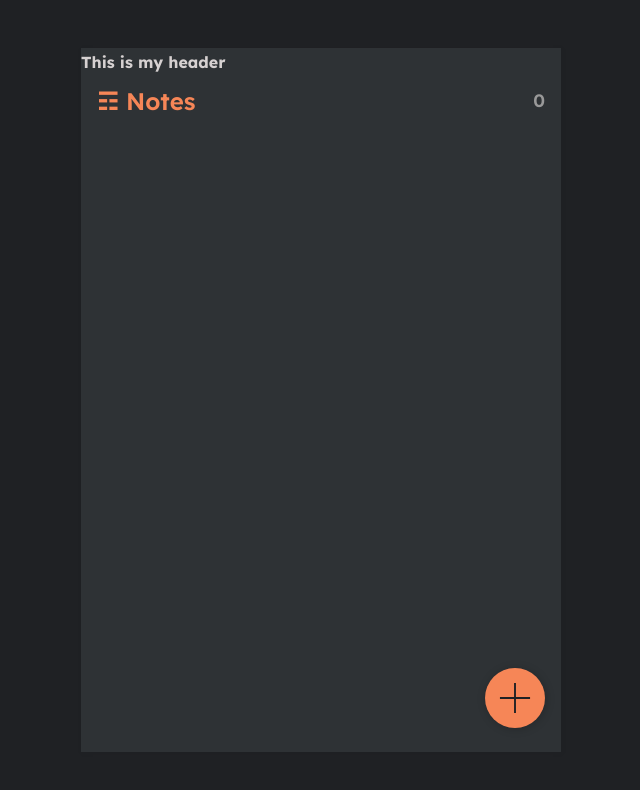
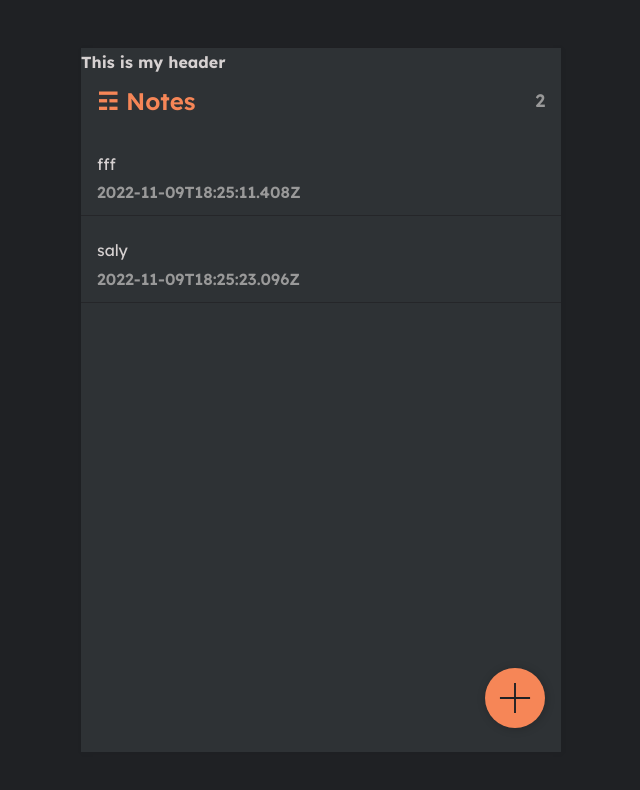
Before and after one commit to elmaroufa/react-notes_app, a React (Create React App) app: page / in a window 1280 px wide. Shown: the top 790 px of the page, without its empty margins (319-959 px from the left). Built offline with nearby package versions, Linux system fonts and the light colour scheme; data requests are answered from the project's data file.

Commit message:
end add creation note

```diff
--- a/db.json
+++ b/db.json
@@ -1,3 +1,14 @@
 {
-  "notes": []
+  "notes": [
+    {
+      "body": "fff\nfff\nfff\nfff\ngggg\ngggggggggggggggg\nggggg",
+      "updated": "2022-11-09T18:25:11.408Z",
+      "id": 1
+    },
+    {
+      "body": "saly\nabbo\naaaaaaaaaaa",
+      "updated": "2022-11-09T18:25:23.096Z",
+      "id": 2
+    }
+  ]
 }
--- a/src/components/ListItem.js
+++ b/src/components/ListItem.js
@@ -4,10 +4,19 @@ import { Link } from 'react-router-dom';
 
  const ListItem = ({note}) => {
 
+  let getTitle = (note) => {
+    const title = note.body.split('\n')[0]
+    if(title.length > 45){
+      return title.slice(0, 45)
+    }
+    return title
+
+  }
   return (
     <Link to={`/note/${note.id}`}>
       <div className="notes-list-item">
-    { note.body }
+    { getTitle(note)}
+    <p><span>{note.updated}</span></p>
     </div>
     </Link>
   )
--- a/src/pages/Notepage.js
+++ b/src/pages/Notepage.js
@@ -8,7 +8,7 @@ const Notepage = () => {
   const history = useNavigate()
   console.log("myobjetc:", params);
   //let note = notes.find(note => note.id === Number(params.id))
-  let noteId = Number(params.id)
+  let noteId = params.id
   let [note, setNote] = useState(null)
   useEffect(()=> {
     getNote()
@@ -55,7 +55,7 @@ const Notepage = () => {
 
     if (noteId !== 'new' && !note.body){
        deleteNote()
-    } else if (noteId === 'new'){
+    } else if (noteId !== 'new'){
       updateNote()
     }
     else if(noteId === 'new' && note !== null) {
@@ -71,8 +71,8 @@ const Notepage = () => {
          <ArrowLeft onClick={handleSubmit}/>
         </Link>
         </h3>
-        {noteId !== 'new' ? (
-          <button onClick={deleteNote}>DELETE</button>
+        { noteId !== 'new' ? (
+          <button onClick={deleteNote}>DELETE {noteId}</button>
         ) : (<button onClick={handleSubmit}>DONE</button>) }
 
       </div>
--- a/src/pages/NotesListPage.js
+++ b/src/pages/NotesListPage.js
@@ -16,6 +16,7 @@ const NotesListPage = () => {
     console.log('data: ', data)
     setNotes(data);
   }
+
   return (
     <div className="notes">
       <div className="notes-header">
```
